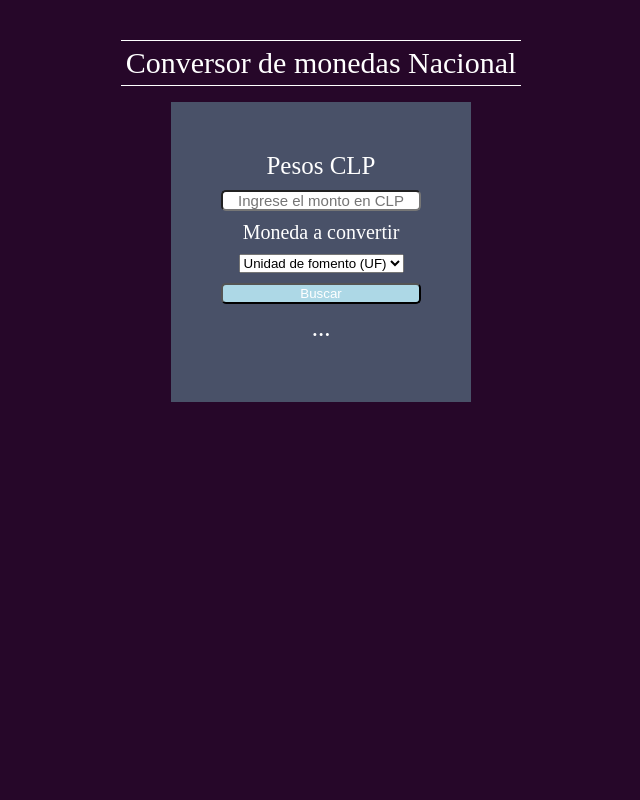
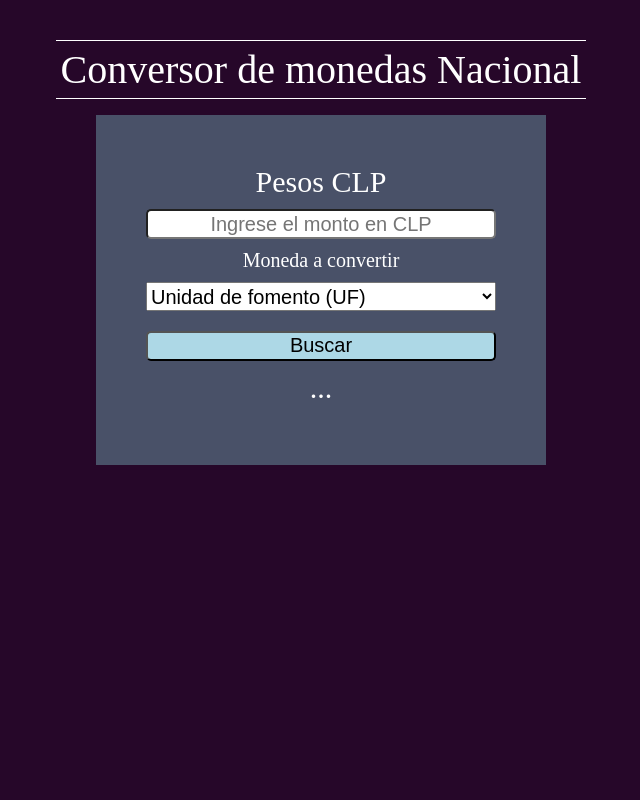
Before and after one commit to maximilianoarevalo/M3-Prueba, a plain HTML site: page index.html in a window 1280 px wide. Shown: the whole page, without its empty margins (319-959 px from the left). Drawn offline with nearby package versions, Linux system fonts and the light colour scheme.

Commit message:
estilos mejorados

```diff
--- a/assets/css/style.css
+++ b/assets/css/style.css
@@ -12,19 +12,19 @@
     height: 100vh;
 }
 
-.container .title{
+.title{
     color: white;
-    font-size: 30px;
+    font-size: 40px;
     margin-top: 5vh;
     padding: 5px;
     border-top: 1px solid white;
     border-bottom: 1px solid white;
 }
 
-.container .page-box{
+.page-box{
     background-color: #495168;
-    height: 300px;
-    width: 300px;
+    height: 350px;
+    width: 450px;
     display: flex;
     margin-top: 2vh;
     flex-direction: column;
@@ -32,46 +32,57 @@
     padding: 50px;
 }
 
-.page-box .clp-title{
+.clp-title{
     color: white;
-    font-size: 25px;
+    font-size: 30px;
     margin-bottom: 10px;
 }
 
-.page-box .clp-value{
+
+.money-title{
+    color: white;
+    font-size: 20px;
+    margin-bottom: 10px;
+}
+
+.clp-value {
     color: black;
     font-size: 15px;
     margin-bottom: 10px;
-    width: 100%;
     text-align: center;
     height: 100px;
     border-radius: 5px;
 }
 
-.page-box .money-title{
-    color: white;
+.money-select,
+.money-button,
+.clp-value {
+    color: black;
     font-size: 20px;
     margin-bottom: 10px;
+    height: 100px; /* Establecer la misma altura que clp-value */
+    width: 100%; /* Hacer que ocupen el ancho completo del contenedor */
 }
 
-.page-box .money-select{
-    color: white;
-    font-size: 20px;
-    margin-bottom: 10px;
-}
-
-.page-box .money-button{
-    color: white;
+.money-button {
     background-color: lightblue;
     margin-top: 10px;
     margin-bottom: 10px;
-    width: 100%;
-    height: 150px;
     border-radius: 5px;
 }
 
-.page-box .money-result{
+.money-result{
     color: white;
-    font-size: 25px;
+    font-size: 30px;
+    /* margin-top: 20px; */
     margin-bottom: 10px;
+    width: 100%;
+    height: 50px !important;
+    text-align: center;
 }
+
+.grafica{
+    width: 80vh;
+    height: 100vh;
+    margin-top: 20px;
+}
--- a/assets/js/script.js
+++ b/assets/js/script.js
@@ -1,31 +1,3 @@
-async function fetchDataFromAPI() {
-  try {
-    const res = await fetch("https://mindicador.cl/api/");
-    const data = await res.json();
-    //console.log(data);
-    return data;
-  } catch (e) {
-    alert(e.message);
-  }
-}
-
-// async function fetchIndicatorsFromAPI(){
-//     let indicatorsObject = [];
-//     try{
-//         const res = await fetch("https://mindicador.cl/api/").then(function(response){
-//             let indicator = {};
-//             indicator.nombre = response.uf.nombre;
-//             indicator.valor = response.uf.valor;
-//             indicatorsObject.push(indicator)
-//         });
-//     }catch(e){
-//         alert(e.message);
-//     }
-//     console.log(indicatorsObject)
-// }
-
-// fetchIndicatorsFromAPI();
-
 async function getCurrency(currency) {
   try {
     const res = await fetch(`https://mindicador.cl/api/${currency}`);
@@ -41,9 +13,12 @@ async function getCurrency(currency) {
 async function clpValueToCurrency() {
   try {
     let clpValue = document.getElementById("clp-value").value;
+    if(clpValue == null || clpValue == undefined || isNaN(parseInt(clpValue))){
+      alert('Por favor, ingrese un número válido.')
+      return
+    }
     console.log(clpValue);
-    let selectedCurrency =
-      document.getElementById("selector").options[selector.selectedIndex].value;
+    let selectedCurrency = document.getElementById("selector").options[selector.selectedIndex].value;
     console.log(selectedCurrency);
     let currencyArray = await getCurrency(selectedCurrency);
     console.log(currencyArray.serie[0]);
--- a/index.html
+++ b/index.html
@@ -18,7 +18,7 @@
             <p class="clp-title">Pesos CLP</p>
             <input type="text" id="clp-value" class="clp-value" placeholder="Ingrese el monto en CLP">
             <p class="money-title">Moneda a convertir</p>
-            <select name="money-select" id="selector">
+            <select name="money-select" id="selector" class="money-select">
                 <!-- Se definen manualmente para luego ir directamente a la data para cada endpoint -->
                 <option value="uf" selected>Unidad de fomento (UF)</option>
                 <option value="euro">Euro</option>
@@ -28,7 +28,7 @@
             <button class="money-button" onclick="clpValueToCurrency()">Buscar</button>
             <p id="money-result" class="money-result">...</p>
         </div>
-        <div class="grafica" style="width: 80vh; height: 100vh;">
+        <div class="grafica">
             <canvas id="myChart"></canvas>
         </div>
 
```
